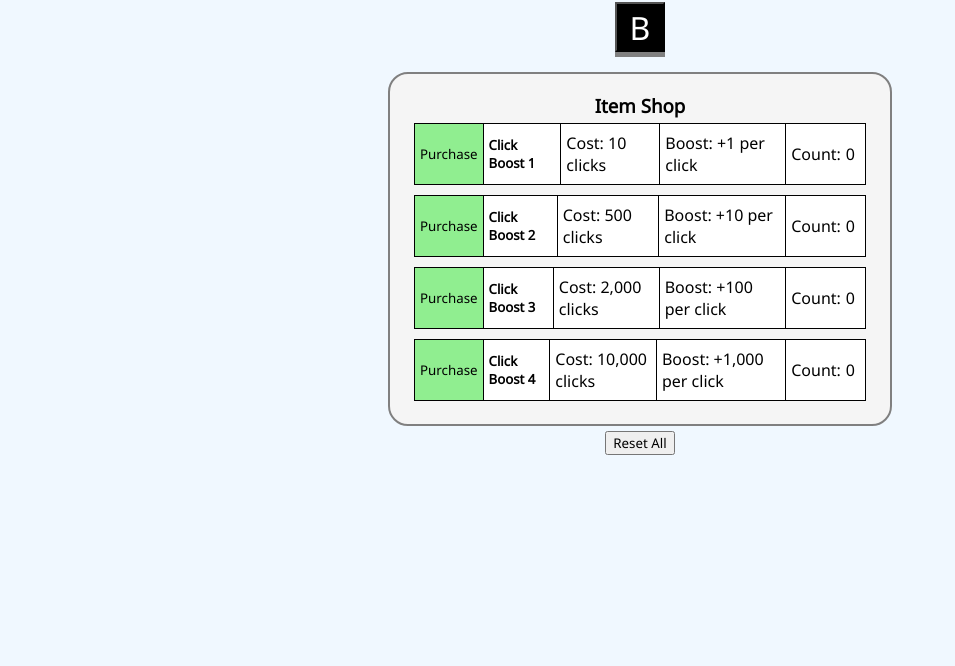
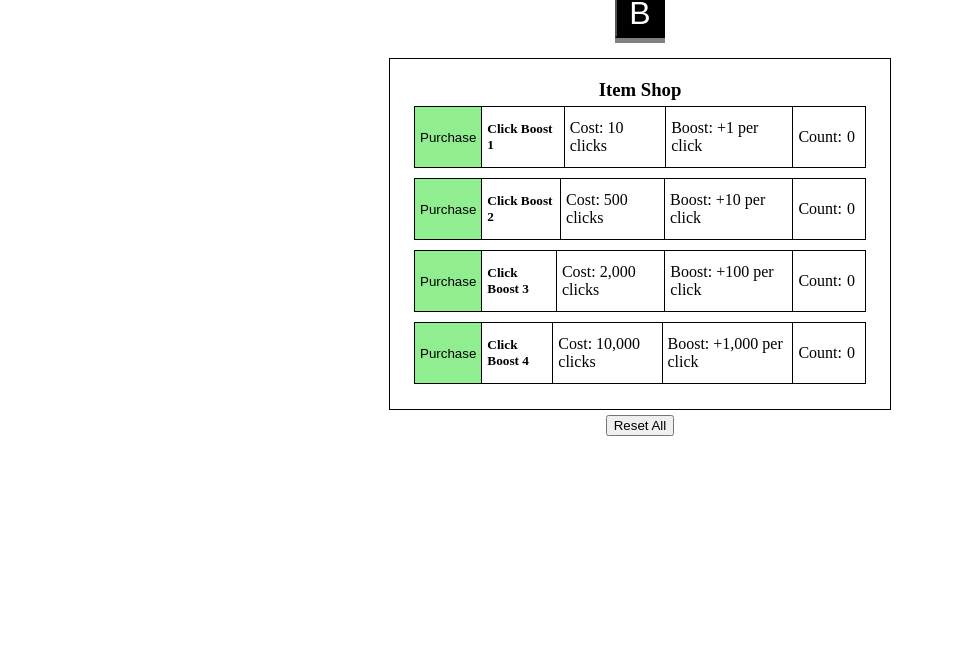
Before and after one commit to ID-Dev-2000/Button-Clicker, a plain HTML site: page index.html in a window 1280 px wide. Shown: the part 134-800 px from the top of the page, without its empty margins (0-955 px from the left). Drawn offline with Linux system fonts and the light colour scheme.

Commit message:
revert styling

```diff
--- a/styles.css
+++ b/styles.css
@@ -1,11 +1,4 @@
-@import url('https://fonts.googleapis.com/css2?family=Noto+Sans&display=swap');
-
-body {
-    background-color: aliceblue;
-}
-
 main {
-    font-family: 'Noto Sans', sans-serif;
     display: flex;
     align-items: center;
     justify-content: center;
@@ -14,10 +7,6 @@ main {
 
 h1 {
     margin-bottom: 10px;
-}
-
-button {
-    font-family: 'Noto Sans', sans-serif;
 }
 
 .buttonParent {
@@ -54,7 +43,6 @@ button {
 }
 
 .itemContainer {
-    background-color: whitesmoke;
     display: flex;
     justify-content: center;
     align-items: center;
@@ -62,13 +50,11 @@ button {
     margin-top: 20px;
     width: 500px;
     height: 350px;
-    border: 2px solid grey;
-    border-radius: 20px;
+    border: 1px solid black;
     overflow: auto;
 }
 
 .itemToPurchase {
-    background-color: white;
     width: 90%;
     height: 60px;
     border: 1px solid black;
```
